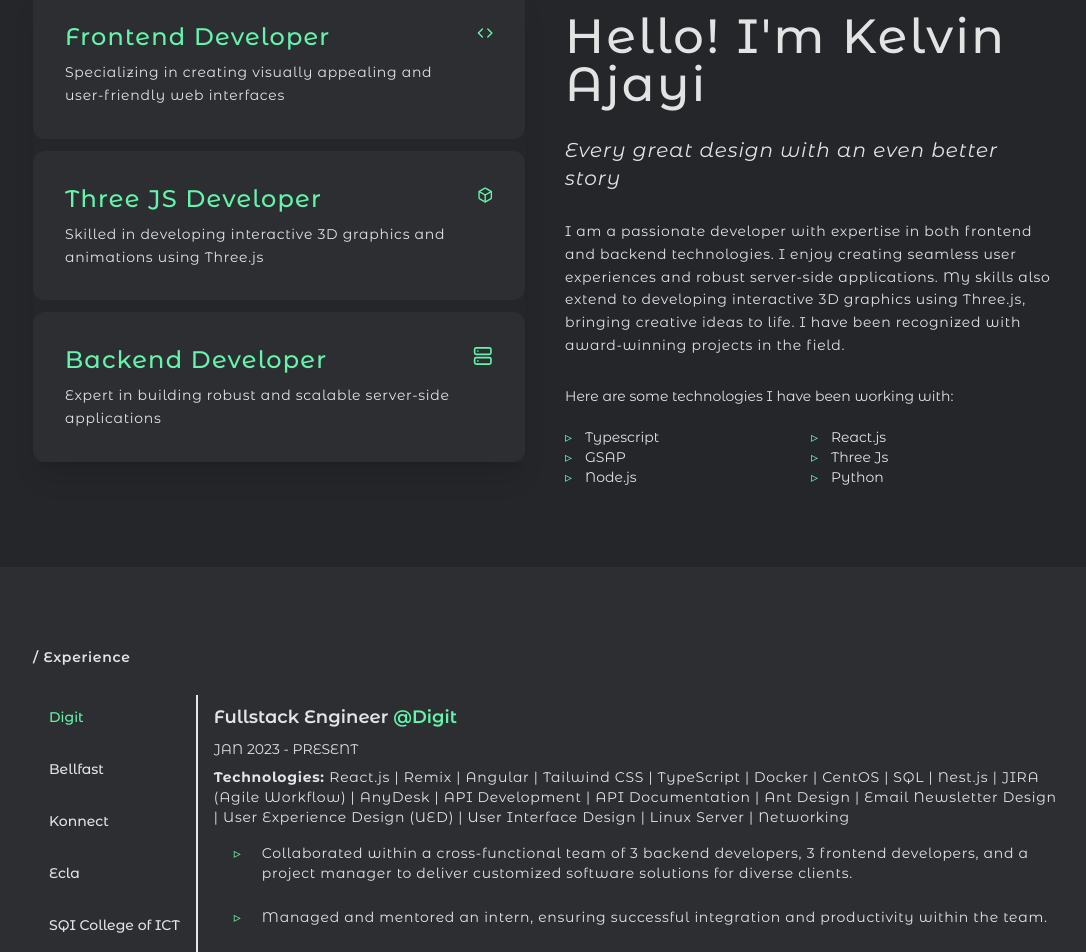
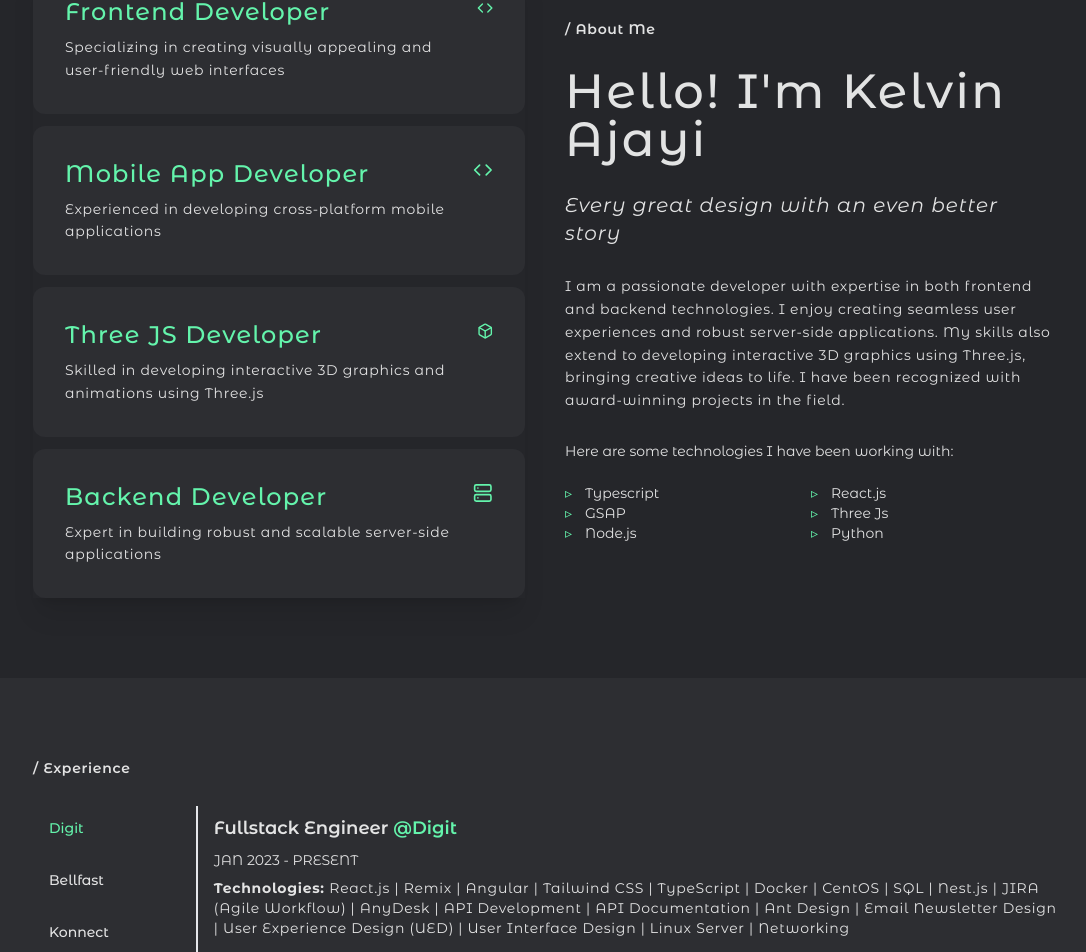
Before and after one commit to scryptwiz/Portfolio-2025, a React (Vite) app: page / in a window 1280 px wide. Shown: the part 1080-2032 px from the top of the page, without its empty margins (95-1181 px from the left). Built offline with nearby package versions, Linux system fonts and the light colour scheme.

Commit message:
Update introduction.tsx

```diff
--- a/src/components/section/introduction.tsx
+++ b/src/components/section/introduction.tsx
@@ -17,6 +17,7 @@ const Introduction = () => {
 			<div className='flex md:flex-row flex-col-reverse justify-between items-center py-20 gap-10'>
 				<div className='md:w-1/2 w-full flex flex-col gap-3 shadow-xl'>
 					<Card title="Frontend Developer" description="Specializing in creating visually appealing and user-friendly web interfaces" Icon={Code} />
+					<Card title="Mobile App Developer" description="Experienced in developing cross-platform mobile applications" Icon={Code} />
 					<Card title="Three JS Developer" description="Skilled in developing interactive 3D graphics and animations using Three.js" Icon={Box} />
 					<Card title="Backend Developer" description="Expert in building robust and scalable server-side applications" Icon={Server} />
 				</div>
```
